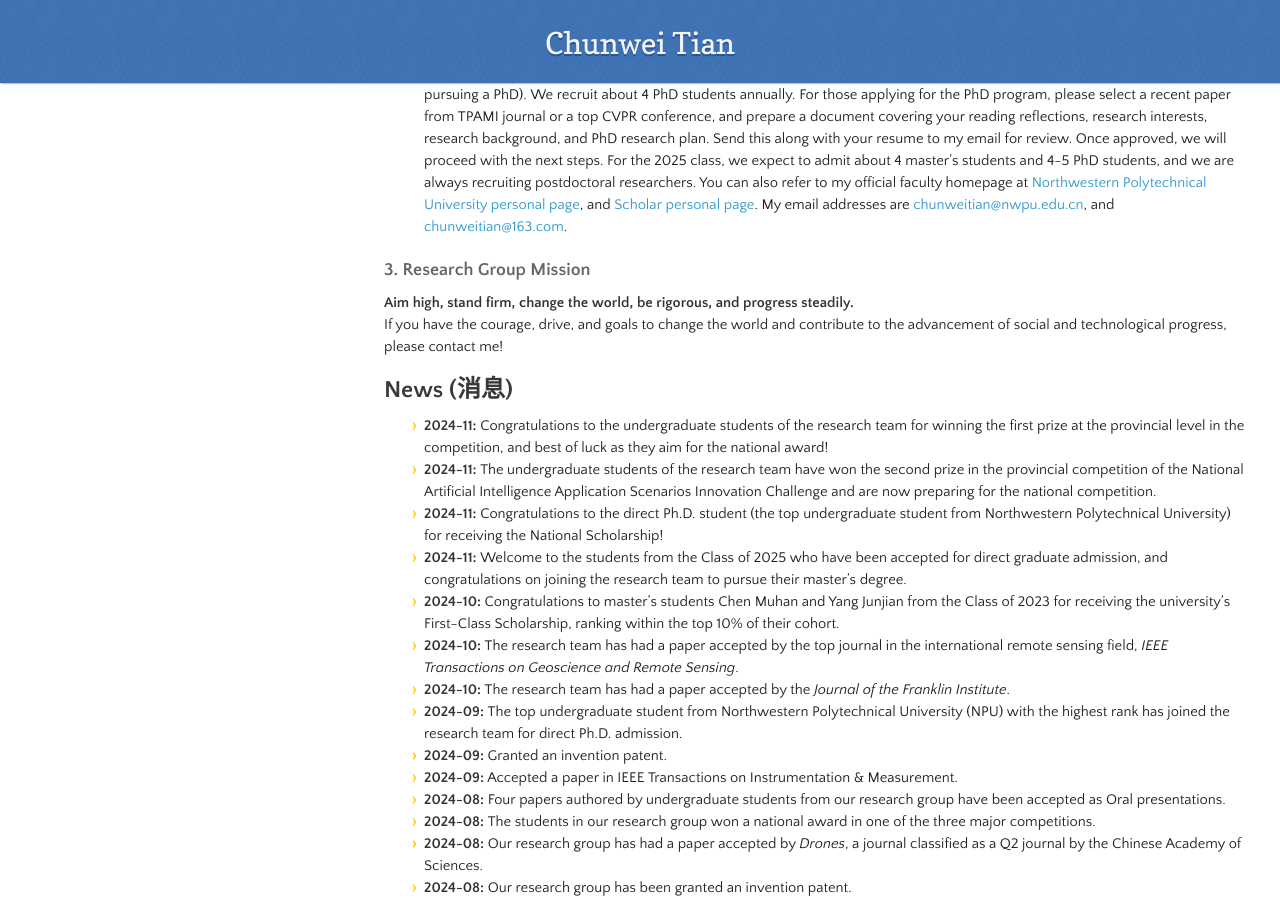
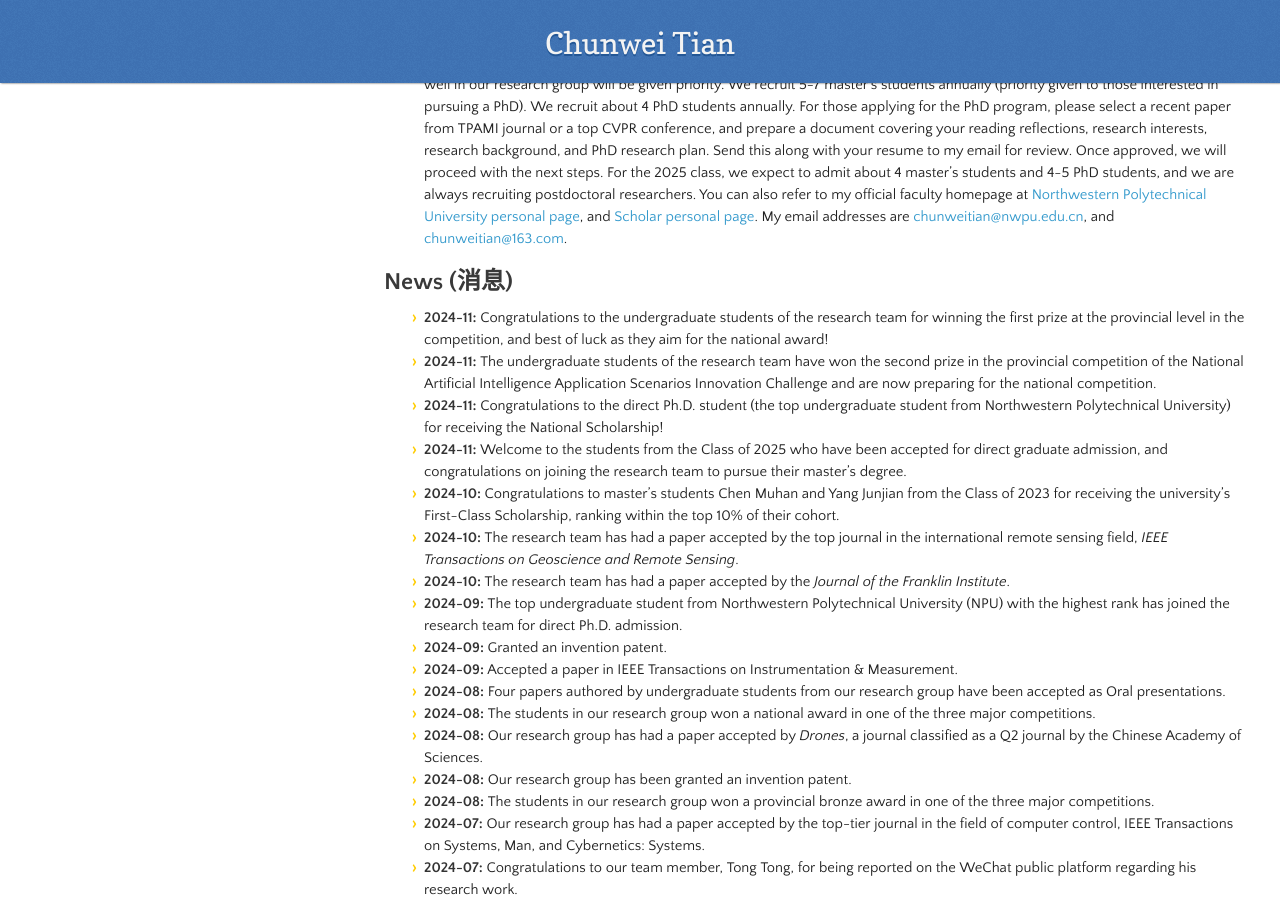
Before and after one commit to hellloxiaotian/hellloxiaotian.github.io, a Jekyll site: the page built from index.md, in a window 1280 px wide and 900 px high, scrolled down 7173 px. Built offline with Jekyll 4.4.1, drawn with Linux system fonts in a browser that asks for light colours; nearby versions of some CDN libraries; our own code applies the rules of GitHub Pages for plain Markdown files; the repository's description, which GitHub fills in, is left out.

Commit message:
Update index.md

```diff
--- a/index.md
+++ b/index.md
@@ -138,7 +138,7 @@
 9. **It is recommended to exercise at least twice a week, with each session lasting no less than 40 minutes.**<br>
 Stand tall and firm, change the world; be rigorous and pragmatic, forge ahead. If you have the vision, drive, and ambition to change the world and contribute to the advancement of society and technology, please contact me!<br>
 Our research group is quite busy, but those who are dedicated to scientific research usually achieve good results. Please ensure you carefully read the basic admission requirements and application guidelines before contacting me to avoid unnecessary inefficiencies!<br>
-Research Group Collaborating Faculty Members
+### Research Group Collaborating Faculty Members
 - **Shuai Wu**, Xidian University of Electronic Science and Technology
 - **Di Yuan**, Xidian University of Electronic Science and Technology
 - **Pengju Liu**, Harbin Institute of Technology
@@ -153,9 +153,7 @@
 1. **Students majoring in Computer Science, Software Engineering, or Cybersecurity** will be given priority, especially those with recommendation for direct admission.
 2. **Undergraduate students who have performed well in the research group** will be given preference. Undergraduates who perform well in our research group will be given priority. We recruit 5-7 master's students annually (priority given to those interested in pursuing a PhD). We recruit about 4 PhD students annually. For those applying for the PhD program, please select a recent paper from TPAMI journal or a top CVPR conference, and prepare a document covering your reading reflections, research interests, research background, and PhD research plan. Send this along with your resume to my email for review. Once approved, we will proceed with the next steps. For the 2025 class, we expect to admit about 4 master's students and 4-5 PhD students, and we are always recruiting postdoctoral researchers. You can also refer to my official faculty homepage at [Northwestern Polytechnical University personal page](https://teacher.nwpu.edu.cn/chunweitian.html), and  [Scholar personal page](https://www.scholat.com/chunweitian). My email addresses are [chunweitian@nwpu.edu.cn](mailto:chunweitian@nwpu.edu.cn), and  [chunweitian@163.com](mailto:chunweitian@163.com).
 
-### 3. Research Group Mission
-**Aim high, stand firm, change the world, be rigorous, and progress steadily.**
-If you have the courage, drive, and goals to change the world and contribute to the advancement of social and technological progress, please contact me!
+
 
 ## News (消息)
 
```
